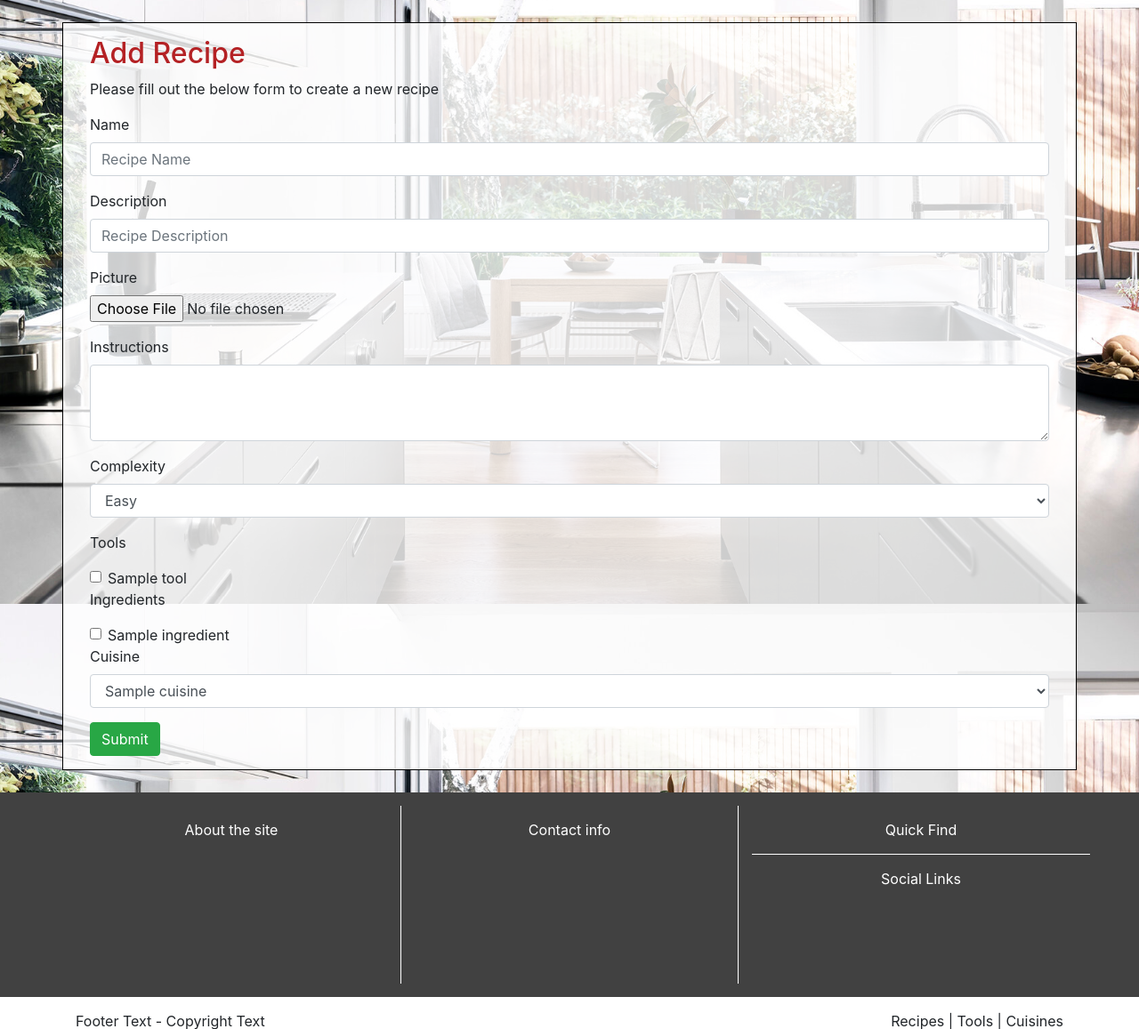
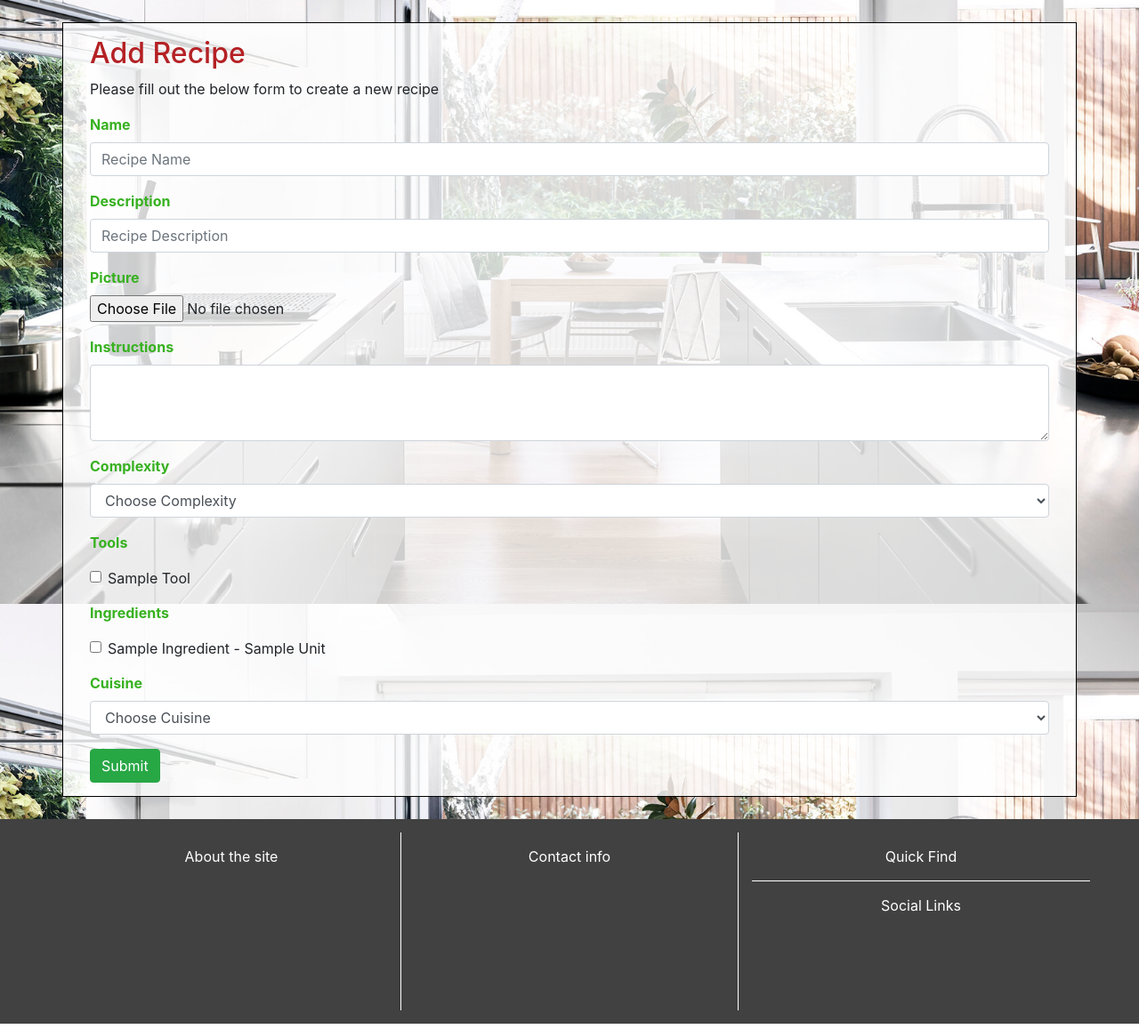
Before and after one commit to Robtych121/UltimateCooking, a Flask app: page /add_recipe in a window 1280 px wide. Shown: the part 121-1278 px from the top of the page at 89% size. Run offline with Flask 2, Linux system fonts and the light colour scheme; a database or web service that is not in the repository returns one stand-in record (values such as "Sample title"); some libraries are stand-ins or nearby versions.

Commit message:
Cleaned up add recipe page and made ingredient units viewable on page

```diff
--- a/static/css/style.css
+++ b/static/css/style.css
@@ -29,6 +29,11 @@ h1,h2 {
     border: 1px solid black;
     margin-top: 25px;
     padding: 15px;
+}
+
+.form-label {
+    font-weight: bold;
+    color: #37b120;
 }
 
 
@@ -98,3 +103,12 @@ Footer {
     padding-top: 15px;
     padding-bottom: 15px;
 }
+
+/* Add Page styles */
+.form-check {
+    margin-bottom: 15px;
+}
+
+.form-check-label {
+    text-transform: capitalize;
+}
--- a/templates/recipe_add.html
+++ b/templates/recipe_add.html
@@ -15,24 +15,25 @@
         <div class="col-12">
             <form action="{{ url_for('insert_recipe') }}" method="POST" enctype="multipart/form-data">
                 <div class="form-group">
-                    <label for="name">Name</label>
+                    <label class="form-label" for="name">Name</label>
                     <input type="text" class="form-control" id="name" name="name" placeholder="Recipe Name">
                 </div>
                 <div class="form-group">
-                    <label for="description">Description</label>
+                    <label class="form-label" for="description">Description</label>
                     <input type="text" class="form-control" id="description" name="description" placeholder="Recipe Description">
                 </div>
                 <div class="form-group">
-                    <label for="picture">Picture</label>
+                    <label class="form-label" for="picture">Picture</label>
                     <input type="file" class="form-control-file" id="file" name="file">
                 </div>
                 <div class="form-group">
-                    <label for="instructions">Instructions</label>
+                    <label class="form-label" for="instructions">Instructions</label>
                     <textarea class="form-control" id="instructions" name="instructions" rows="3"></textarea>
                 </div>
                 <div class="form-group">
-                    <label for="complexity">Complexity</label>
+                    <label class="form-label" for="complexity">Complexity</label>
                     <select class="form-control" id="complexity" name="complexity">
+                        <option value="" disabled selected>Choose Complexity</option>
                         <option value="easy">Easy</option>
                         <option value="medium">Medium</option>
                         <option value="hard">Hard</option>
@@ -40,7 +41,7 @@
                       </select>
                 </div>
                 <div class="form-group">
-                    <p>Tools</p>
+                    <p class="form-label">Tools</p>
                 </div>
                 <div class="form-check">
                     {% for tool in tools %}
@@ -50,18 +51,19 @@
                     {% endfor %}
                 </div>
                 <div class="form-group">
-                    <p>Ingredients</p>
+                    <p class="form-label">Ingredients</p>
                 </div>
                 <div class="form-check">
                     {% for ingredient in ingredients %}
                         <input class="form-check-input" type="checkbox" value="{{ ingredient.name }}" id="ingredients" name="ingredients">
-                        <label class="form-check-label" for="ingredients">{{ ingredient.name }}</label>
+                        <label class="form-check-label" for="ingredients">{{ ingredient.name }} - {{ ingredient.unit }}</label>
                         <br>
                     {% endfor %}
                 </div>
                 <div class="form-group">
-                    <label for="cuisine">Cuisine</label>
+                    <label class="form-label" for="cuisine">Cuisine</label>
                     <select class="form-control" id="cuisine" name="cuisine">
+                        <option value="" disabled selected>Choose Cuisine</option>
                         {% for cuisine in cuisines %}
                             <option value="{{cuisine.name}}">{{cuisine.name}}</option>
                         {% endfor %}
```
